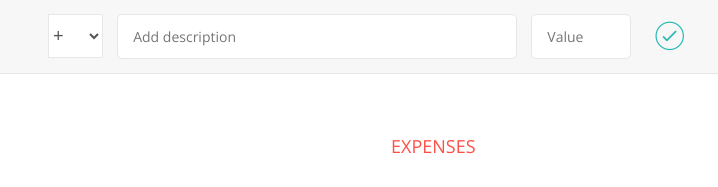
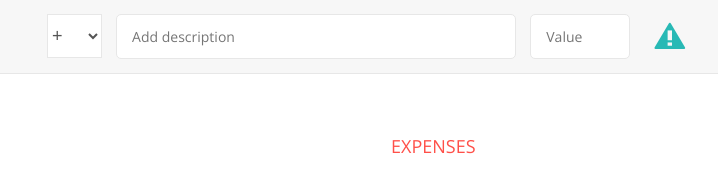
Before and after one commit to bonioss/BUDGETY_JS, a plain HTML site: page index.html in a window 1280 px wide. Shown: the part 320-507 px from the top of the page, 274-992 px from the left. Drawn offline with nearby package versions, Linux system fonts and the light colour scheme.

Commit message:
Update index.html

```diff
--- a/index.html
+++ b/index.html
@@ -46,7 +46,7 @@
                     </select>
                     <input type="text" class="add__description" placeholder="Add description">
                     <input type="number" class="add__value" placeholder="Value">
-                    <button class="add__btn"><i class="ion-ios-checkmark-outline"></i></button>
+                    <button class="add__btn"><i class="ion-alert-circled"></i></button>
                 </div>
             </div>
 
```
